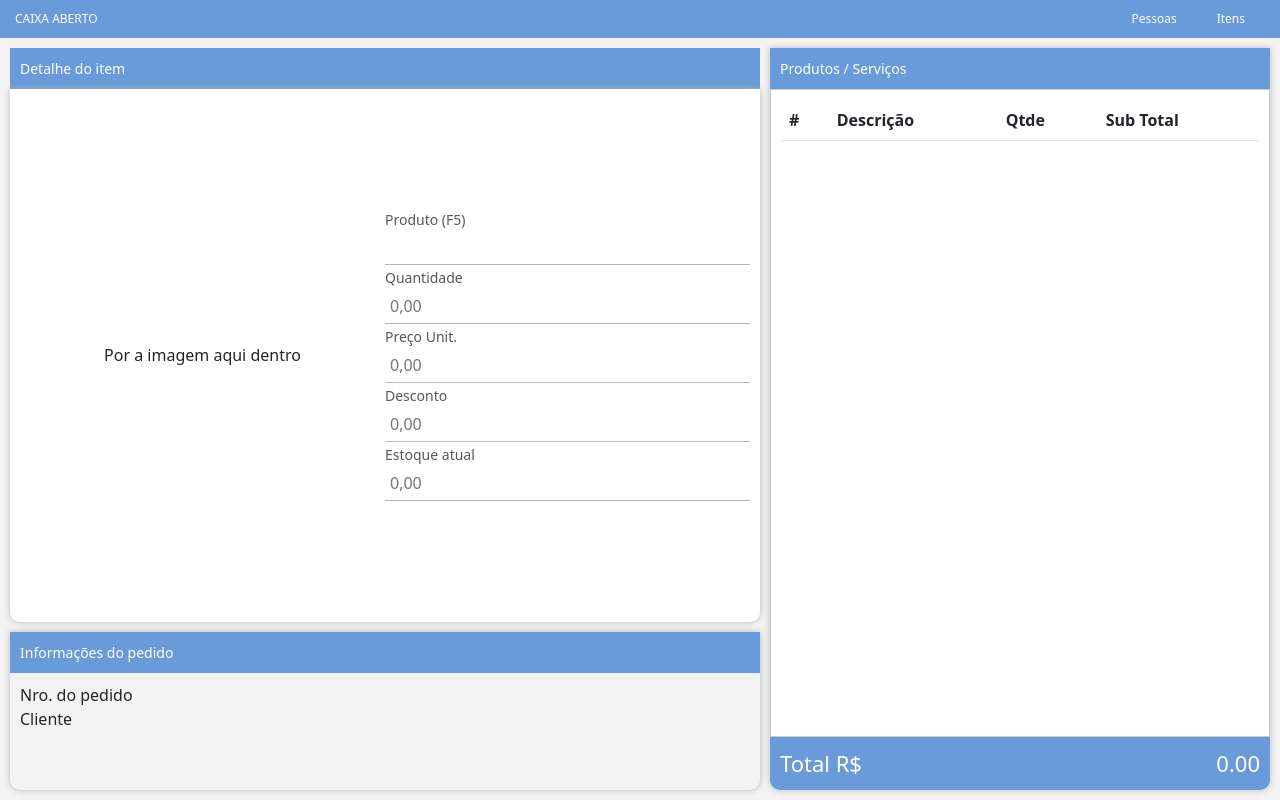
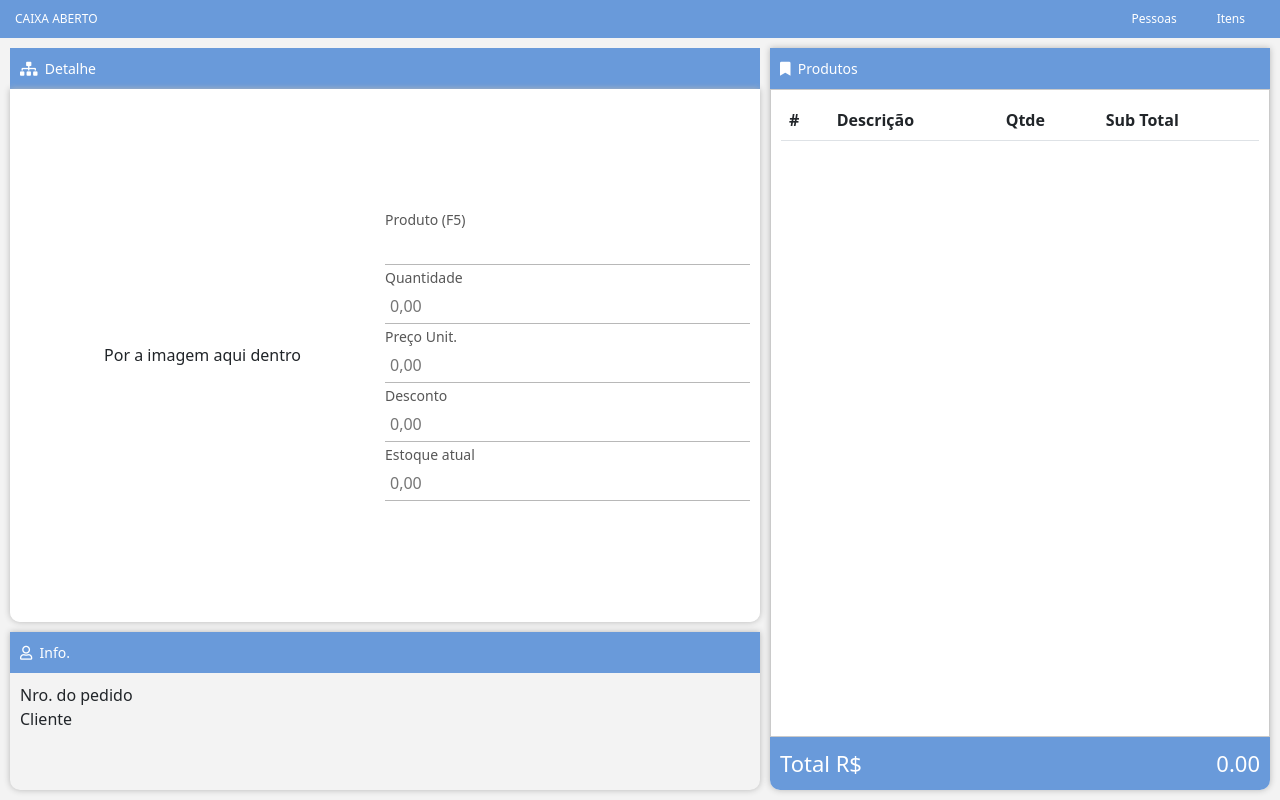
Before and after one commit to hugosilvasbo/pdv.hgs, a Next.js app: page / in a window 1280 px wide. Built offline with nearby package versions, Linux system fonts and the light colour scheme.

Commit message:
15/06/2022 16:53:ss

```diff
--- a/package.json
+++ b/package.json
@@ -9,8 +9,12 @@
     "lint": "next lint"
   },
   "dependencies": {
+    "@fortawesome/fontawesome-svg-core": "^6.1.1",
+    "@fortawesome/free-solid-svg-icons": "^6.1.1",
+    "@fortawesome/react-fontawesome": "^0.1.18",
     "@types/react-modal": "^3.13.1",
     "axios": "^0.27.2",
+    "babel-plugin-macros": "^3.1.0",
     "bootstrap": "^5.1.3",
     "knex": "^2.0.0",
     "material-components-web": "^14.0.0",
--- a/pages/index.tsx
+++ b/pages/index.tsx
@@ -92,7 +92,7 @@ class Home extends React.Component {
           </header>
           <div id={styles.box_conteudo}>
             <div id={styles.conteudo_esquerdo}>
-              <div className={styles.barra_titulo}>Detalhe do item</div>
+              <div className={styles.barra_titulo}><i className="fas fa-sitemap"></i>&nbsp;&nbsp;Detalhe</div>
               <div id={styles.box_item_atual}>
                 <div className={styles.item_atual}>Por a imagem aqui dentro</div>
                 <div className={styles.item_atual}>
@@ -104,7 +104,7 @@ class Home extends React.Component {
               <ConsumidorDetalhe />
             </div>
             <div id={styles.conteudo_direito}>
-              <div className={styles.barra_titulo}>Produtos / Serviços</div>
+              <div className={styles.barra_titulo}><i className="fas fa-bookmark"></i>&nbsp;&nbsp;Produtos</div>
               <TabelaProdutos itens={this.state.itens} />
               <Totalizador total={this.state.total} />
             </div>
--- a/src/componentes/screen/home/ConsumidorDetalheHome.tsx
+++ b/src/componentes/screen/home/ConsumidorDetalheHome.tsx
@@ -7,7 +7,7 @@ export class ConsumidorDetalheHome extends React.Component {
     return (
       <>
         <div id={style.box_detalhe_pedido}>
-          <div className={style.barra_titulo}>Informações do pedido</div>
+          <div className={style.barra_titulo}><i className="far fa-user"></i>&nbsp;&nbsp;Info.</div>
           <div id={style.infos}>
             <div className="row">
               <div className="col">Nro. do pedido</div>
--- a/styles/globals.scss
+++ b/styles/globals.scss
@@ -1,3 +1,5 @@
+@import url("https://cdnjs.cloudflare.com/ajax/libs/font-awesome/5.13.0/css/all.min.css");
+
 html,
 body {
   padding: 0;
```
Also changed, not shown: _documents/comandosnpm.txt, _documents/diversos.txt (added), 1 other file (tests, documents, lock files or other folders).
